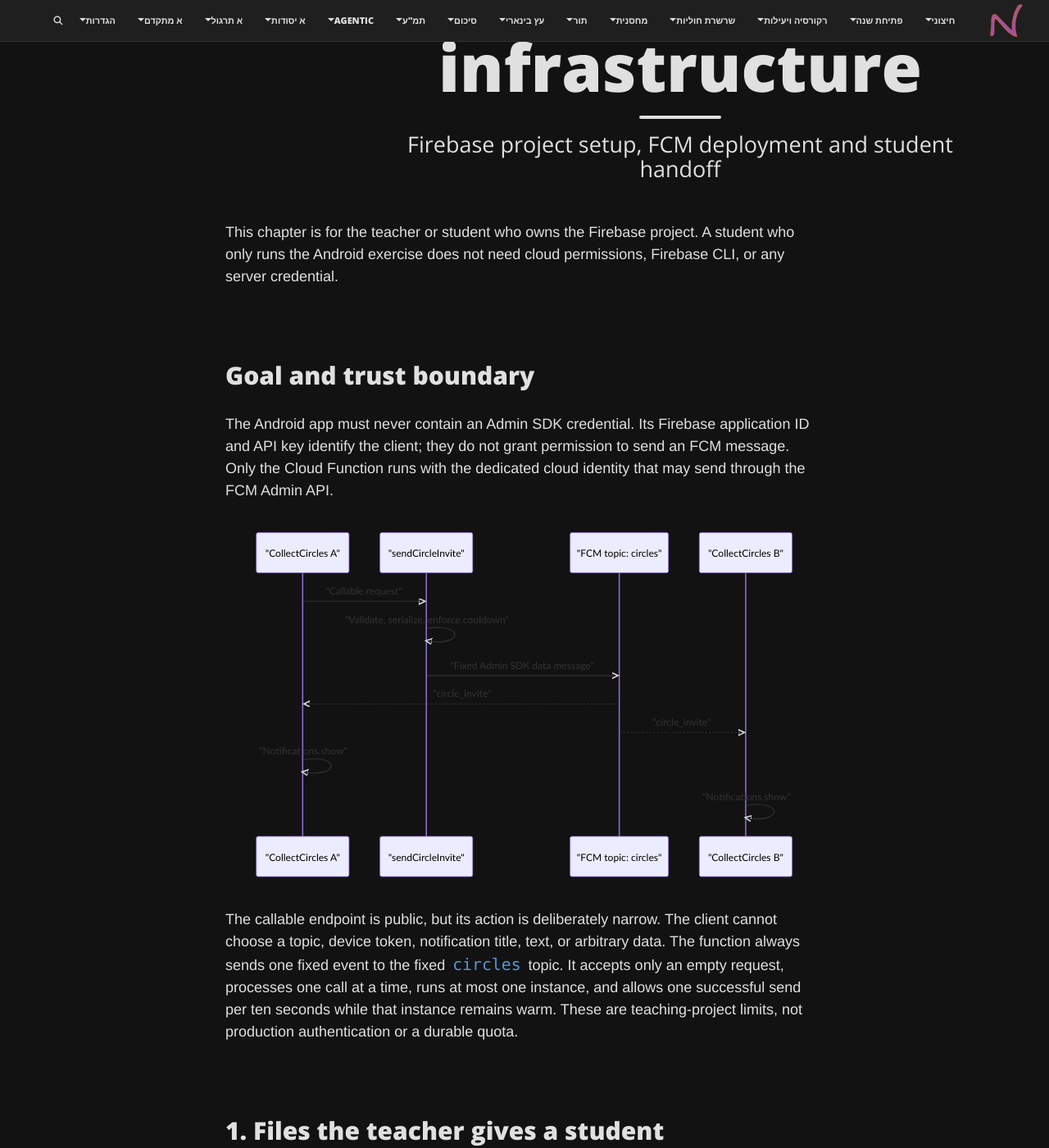
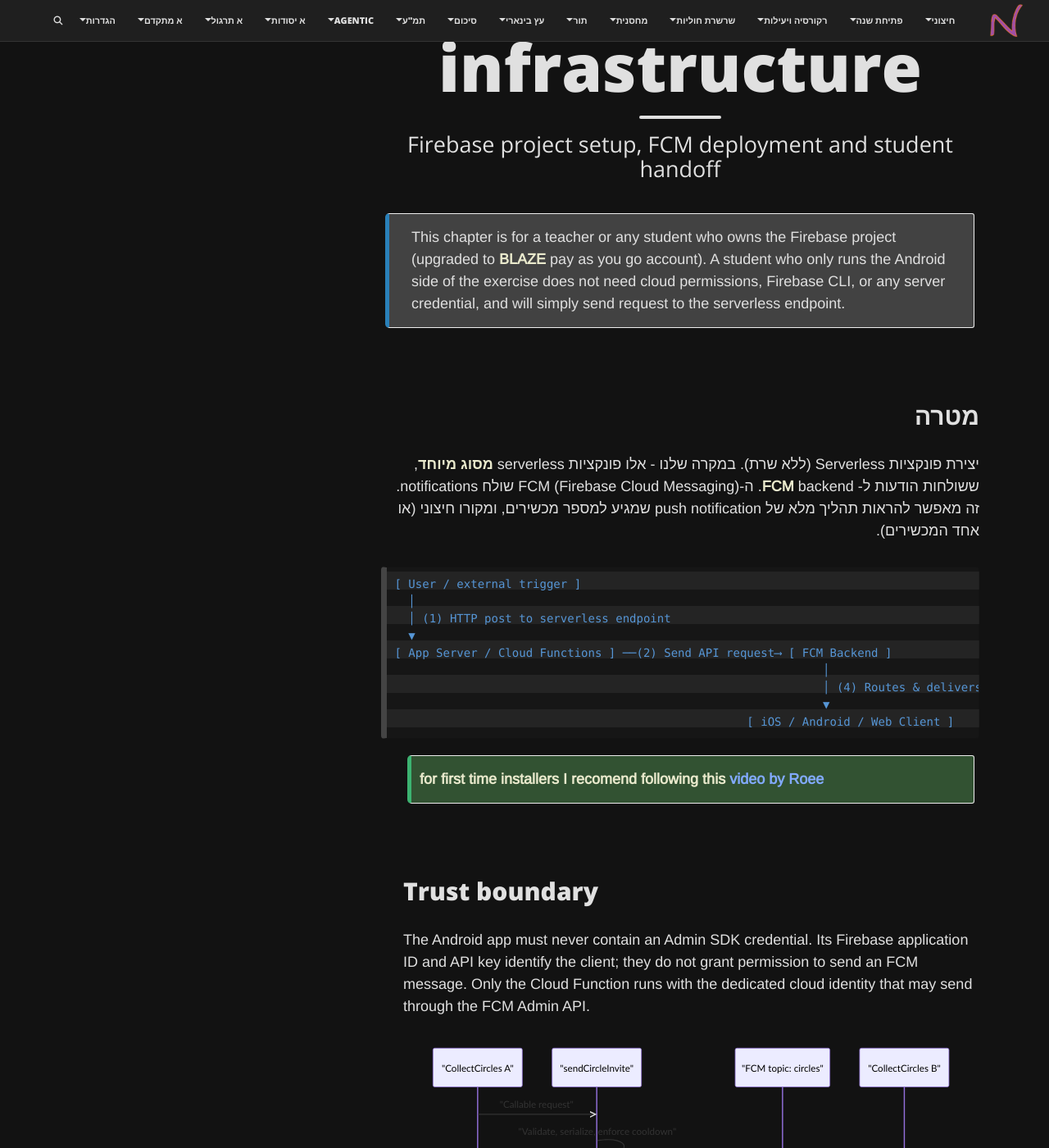
Before and after one commit to 3strategy/BeautifulMivney, a Jekyll site: the page built from android/CollectCircles/07.collect-circles-cloud-infrastructure.md, in a window 1280 px wide and 1400 px high, scrolled down 269 px. Shown: the whole window at 82% size. Built offline with Jekyll 4.4.1, drawn with Linux system fonts in a browser that asks for light colours; comment, search, counter and statistics services are not loaded; some of the changed text lies outside the part shown.

Commit message:
update 6,7 of circle notifications

````diff
--- a/android/CollectCircles/07.collect-circles-cloud-infrastructure.md
+++ b/android/CollectCircles/07.collect-circles-cloud-infrastructure.md
@@ -5,21 +5,39 @@
 tags: [Firebase, FCM, CloudFunctions, Android, Infrastructure]
 lang: en
 ---
+{: .box-note .english}
+This chapter is for a teacher or any student who owns the Firebase project (upgraded to **BLAZE** pay as you go account). A student who only runs the Android side of the exercise does not need cloud permissions, Firebase CLI, or any server credential, and will simply send request to the serverless endpoint.
 
-<style>
-main {
-  direction: ltr !important;
-  text-align: left !important;
-}
-</style>
+## מטרה
 
-This chapter is for the teacher or student who owns the Firebase project. A student who only runs the Android exercise
-does not need cloud permissions, Firebase CLI, or any server credential.
+{: .hebrew}
+יצירת פונקציות Serverless (ללא שרת). במקרה שלנו - אלו פונקציות serverless **מסוג מיוחד**, ששולחות הודעות ל-  **FCM** backend. ה-FCM (Firebase Cloud Messaging) שולח notifications. זה מאפשר להראות תהליך מלא של push notification שמגיע למספר מכשירים, ומקורו חיצוני (או אחד המכשירים).
 
-## Goal and trust boundary
 
-The Android app must never contain an Admin SDK credential. Its Firebase application ID and API key identify the client;
-they do not grant permission to send an FCM message. Only the Cloud Function runs with the dedicated cloud identity that
+
+```text
+[ User / external trigger ]
+  │
+  │ (1) HTTP post to serverless endpoint
+  ▼
+[ App Server / Cloud Functions ] ──(2) Send API request⟶ [ FCM Backend ]
+                                                              │
+                                                              │ (4) Routes & delivers
+                                                              ▼
+                                                   [ iOS / Android / Web Client ]
+```
+
+<div markdown="1" class="english">
+
+{: .box-success}
+**for first time installers I recomend following this [video by Roee](https://video.wixstatic.com/video/427848_7794573bf6834244ab0aae0a8d4bce3d/1080p/mp4/file.mp4)**
+
+
+
+
+## Trust boundary
+
+The Android app must never contain an Admin SDK credential. Its Firebase application ID and API key identify the client; they do not grant permission to send an FCM message. Only the Cloud Function runs with the dedicated cloud identity that
 may send through the FCM Admin API.
 
 ```mermaid
@@ -44,12 +62,6 @@
 durable quota.
 
 ## 1. Files the teacher gives a student
-
-The paths below use the teacher's checkout root:
-
-```text
-C:\Users\3stra\AndroidStudioProjects\CollectCircles
-```
 
 ### Android files
 
@@ -320,3 +332,5 @@
 - [Call Cloud Functions from Android](https://firebase.google.com/docs/functions/callable)
 - [Get started with Cloud Functions](https://firebase.google.com/docs/functions/get-started)
 - [Cloud Functions runtimes and scaling](https://firebase.google.com/docs/functions/manage-functions)
+
+</div>
````
Also changed, not shown: android/CollectCircles/06.collect-circles-fcm-invitations.md (+4 -3 lines).
